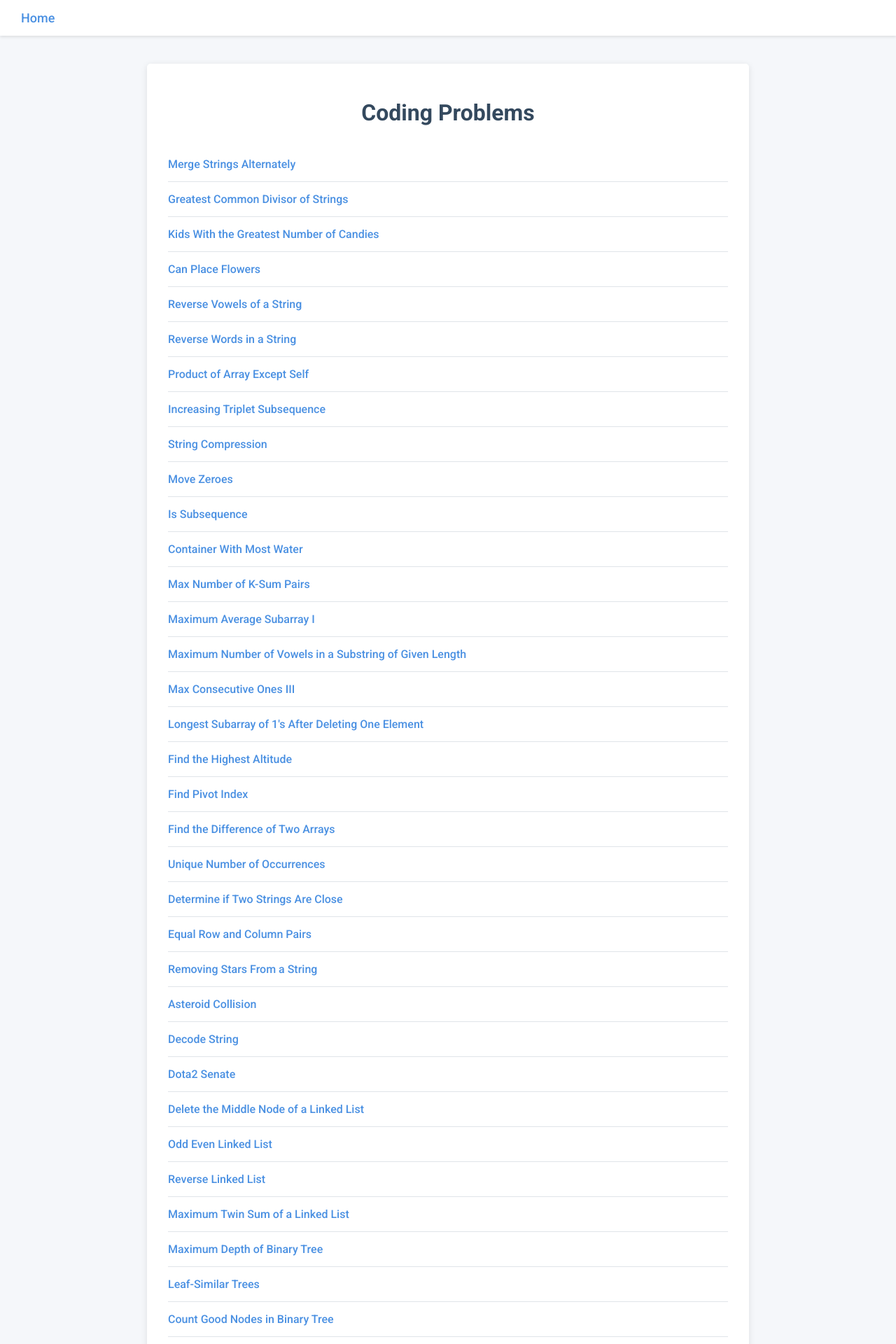
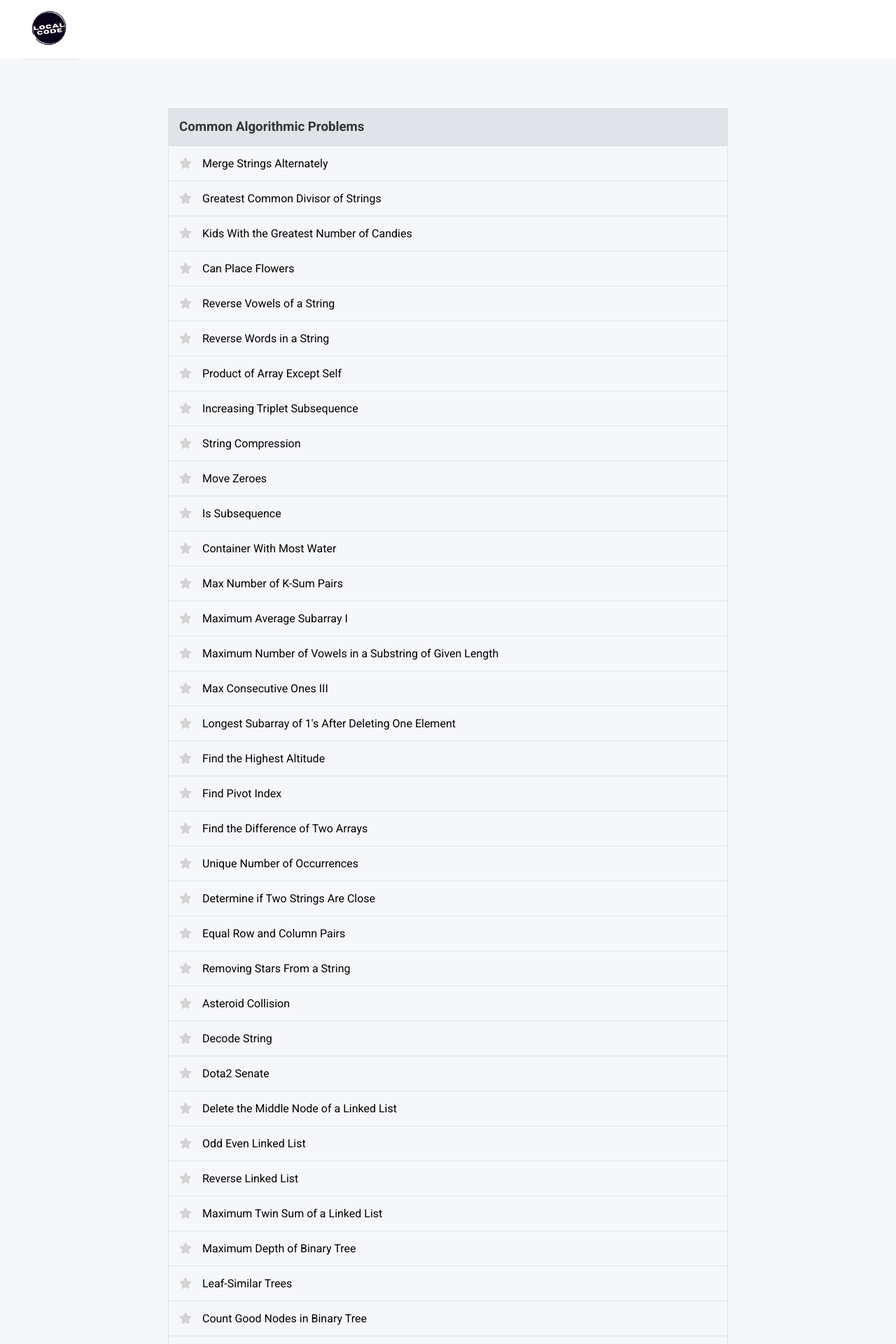
Before and after one commit to arun477/code_editor, a FastAPI app: page / in a window 1280 px wide. Shown: the top 1920 px of the page at 70% size. Run offline with FastAPI, Linux system fonts and the light colour scheme; data comes from the database, SQL or seed files in the repository.

Commit message:
ui upgraded

```diff
--- a/main.py
+++ b/main.py
@@ -1,6 +1,7 @@
 import sqlite3
 from contextlib import contextmanager
 from fastapi import FastAPI, HTTPException
+from fastapi.staticfiles import StaticFiles
 from fastapi.templating import Jinja2Templates
 from fastapi.responses import HTMLResponse
 from fastapi.requests import Request
@@ -43,6 +44,7 @@ def get_all_problems():
 
 app = FastAPI()
 templates = Jinja2Templates(directory="templates")
+app.mount("/assets", StaticFiles(directory="assets"), name="assets")
 
 logging.basicConfig(level=logging.DEBUG)
 logger = logging.getLogger(__name__)
--- a/temp.py
+++ b/temp.py
@@ -31,7 +31,7 @@ class Validation:
     def main(self, solution_class, test_case):
         valid = False
         output = None
-        return_value = solution_class().mergeAlternately(*test_case['input_args'], **test_case['input_kwargs'])
+        return_value = solution_class().pathSum(*test_case['input_args'], **test_case['input_kwargs'])
         if return_value == test_case['expected_return']:
             valid = True
         output = return_value
--- a/templates/index.html
+++ b/templates/index.html
@@ -6,13 +6,17 @@
     <meta name="viewport" content="width=device-width, initial-scale=1.0">
     <title>Python Coding Environment</title>
     <link href="https://fonts.googleapis.com/css2?family=Roboto:wght@400;500;700&display=swap" rel="stylesheet">
+    <link rel="stylesheet" href="https://cdnjs.cloudflare.com/ajax/libs/font-awesome/6.0.0-beta3/css/all.min.css">
+
     <style>
         :root {
-            --primary-color: #4a90e2;
-            --secondary-color: #34495e;
+            --primary-color: #36BA98;
+            --secondary-color: #0B001B;
             --background-color: #f5f7fa;
             --text-color: #333;
             --border-color: #e0e4e9;
+            --success-color: #2ecc71;
+            --error-color: #e74c3c;
         }
 
         body {
@@ -26,13 +30,11 @@
         #navbar {
             background-color: white;
             padding: 15px 30px;
-            box-shadow: 0 2px 4px rgba(0,0,0,0.1);
         }
 
         #navbar a {
             color: var(--primary-color);
             text-decoration: none;
-            font-weight: 500;
             font-size: 18px;
         }
 
@@ -40,25 +42,39 @@
             max-width: 800px;
             margin: 40px auto;
             padding: 30px;
-            background-color: white;
-            box-shadow: 0 2px 10px rgba(0,0,0,0.1);
             border-radius: 5px;
+            padding: 30px;
+            overflow-y: auto;
         }
 
         h1 {
             text-align: center;
             margin-bottom: 30px;
             color: var(--secondary-color);
+
+        }
+        h3 {
+            margin:0px;
+            border: 1px solid var(--border-color);
+            padding:15px;
+            background-color: var(--border-color);
         }
 
         ul {
             list-style-type: none;
             padding: 0;
+            border: 1px solid var(--border-color);
+            margin:0px;
         }
 
         li {
             padding: 15px 0;
             border-bottom: 1px solid var(--border-color);
+            padding: 15px;
+            cursor:pointer;
+        }
+        li:hover {
+            background-color: #f5f7fa;
         }
 
         li:last-child {
@@ -67,13 +83,21 @@
 
         a {
             color: var(--primary-color);
+            color: black;
             text-decoration: none;
-            font-weight: 500;
             transition: color 0.3s;
+            border-bottom: 1px solid var(--border-color);
+            padding: 15px;
+            cursor: pointer;
+            width: 100%
         }
 
+
         a:hover {
-            color: #3a7bc8;
+            background-color: #f5f7fa;
+        }
+        .icon {
+            color: lightgray;
         }
 
         .loader {
@@ -91,15 +115,22 @@
             0% { transform: rotate(0deg); }
             100% { transform: rotate(360deg); }
         }
+        #logo {
+            width: 50px;
+            height: 50px;
+        }
+
     </style>
 </head>
 
 <body>
     <div id="navbar">
-        <a href="/">Home</a>
+        <a href="/">
+        <img id="logo" src="http://localhost:8000/assets/logo.png"/>
+        </a>
     </div>
     <div id="parent">
-        <h1>Coding Problems</h1>
+        <h3>Common Algorithmic Problems</h3>
         <div class="loader" id="loader"></div>
         <ul id="problems">
         </ul>
@@ -125,8 +156,11 @@
             problems.forEach(problem => {
                 let li = document.createElement('li');
                 let a = document.createElement('a');
+                let icon = document.createElement('i')
                 a.href = 'http://localhost:8000/problem/' + problem.questionId;
                 a.textContent = problem.title;
+                icon.className = "fas fa-star icon"
+                li.appendChild(icon);
                 li.appendChild(a);
                 ul.appendChild(li);
             });
```
Also changed, not shown: templates/problem.html (+20 -13 lines), assets/logo.png (added).
